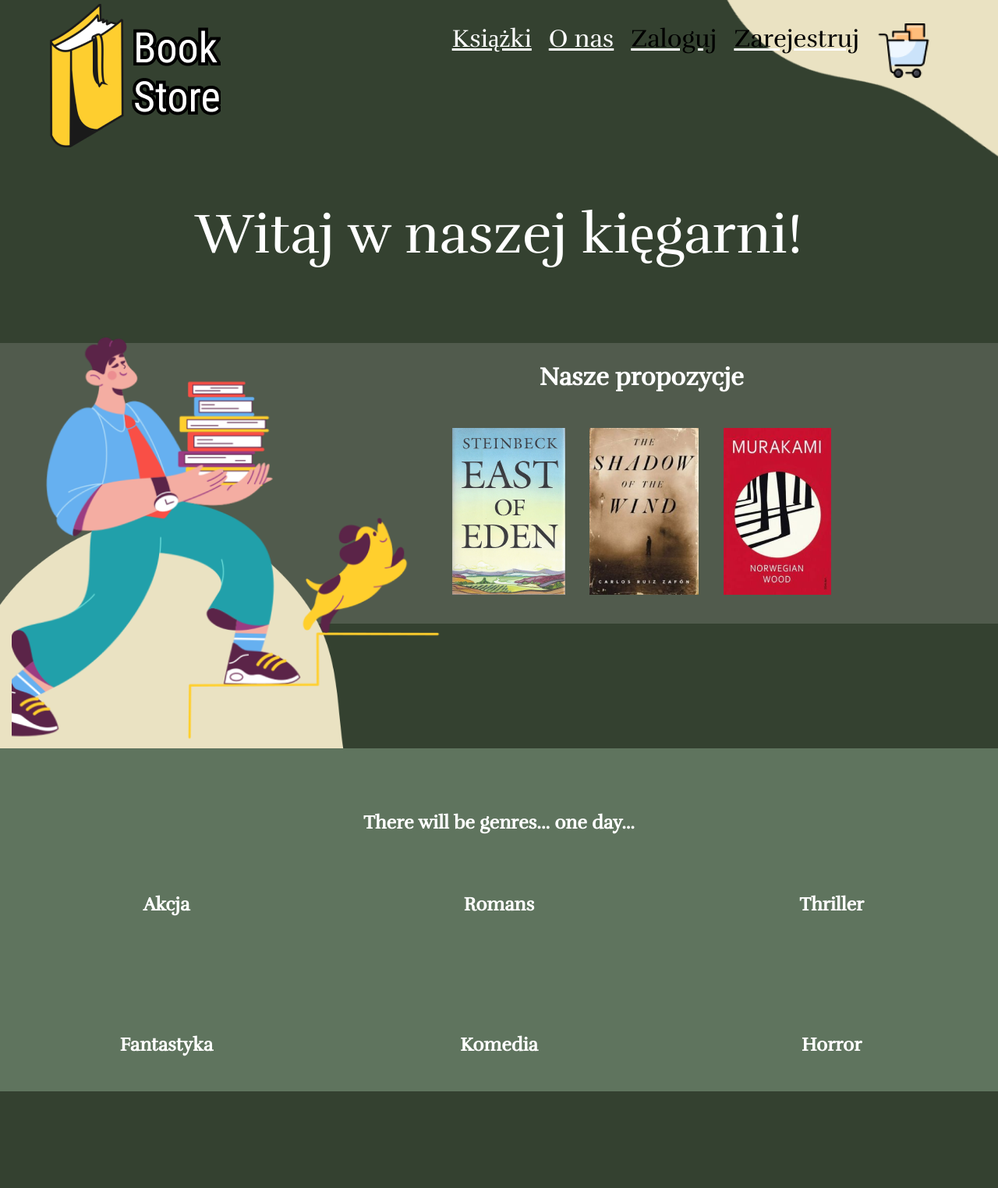
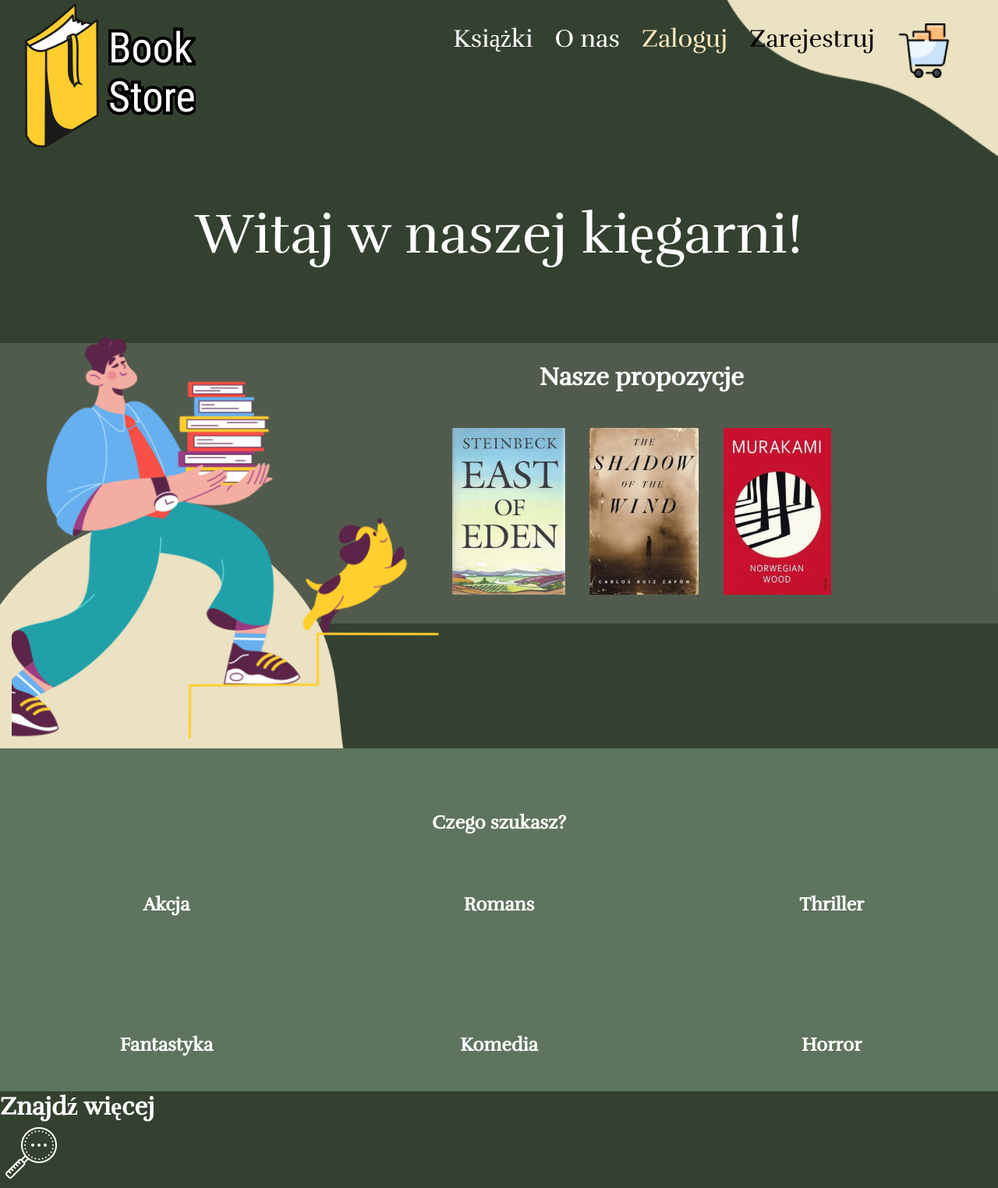
Before and after one commit to machnikovsky/bookstore, a React (Create React App) app in the folder bs-frontend/: page / in a window 1280 px wide. Shown: the whole page at 78% size. Before the commit the page ends 1430 px from the top, so only its background shows below. Built offline with nearby package versions, Linux system fonts and the light colour scheme.

Commit message:
fixed navbar

```diff
--- a/bs-frontend/src/components/Navbar.js
+++ b/bs-frontend/src/components/Navbar.js
@@ -12,9 +12,9 @@ const Navbar = () => {
                 <ul>
                 <Link to="/books"><li className="white">Książki</li></Link>
                 <Link to="/about"><li className="white">O nas</li></Link>
-                <Link to="/login"><li className="black">Zaloguj</li></Link>
+                <Link to="/login"><li className="beige">Zaloguj</li></Link>
                 <Link to="/register"><li className="black">Zarejestruj</li></Link>
-                <li className="icon"><img src={cart} alt="cart" /></li>
+                <Link  to="/cart"><li className="icon"><img src={cart} alt="cart" /></li></Link>
                 </ul>
             </nav>
     );
--- a/bs-frontend/src/components/landingPage/Genres.js
+++ b/bs-frontend/src/components/landingPage/Genres.js
@@ -3,7 +3,7 @@ const Genres = () => {
             <div className="genres-container">
                 <div >
                     <h2>
-                    There will be genres... one day...
+                        Czego szukasz?
                     </h2>
                 </div>
                 <div className="genres">
--- a/bs-frontend/src/components/landingPage/Home.js
+++ b/bs-frontend/src/components/landingPage/Home.js
@@ -2,6 +2,7 @@ import BottomShape from '../../components/BottomShape';
 import Main from '../../components/landingPage/Main';
 import Propositions from '../../components/landingPage/Propositions';
 import Genres from '../../components/landingPage/Genres';
+import More from './More';
 
 
 const Home = () => {
@@ -16,6 +17,9 @@ const Home = () => {
         <div >
             <Genres />
         </div>
+        <div>
+            <More />
+        </div>
     </div>
     );
 }
--- /dev/null
+++ b/bs-frontend/src/components/landingPage/More.js
@@ -0,0 +1,17 @@
+import { Link } from 'react-router-dom';
+import search from '../../assets/icons/search-icon.png';
+
+const More = () => {
+    return (
+            <div className="more-container">
+                <Link to="/search">
+                    <div className="button-content-container">
+                        <h1>Znajdź więcej</h1>
+                        <img src={ search } alt="search" />
+                    </div>
+                </Link>
+            </div>
+    );
+}
+
+export default More;
--- /dev/null
+++ b/bs-frontend/src/styles/_more.scss
@@ -0,0 +1,16 @@
+.more-container {
+
+    height: 15vh;
+    display: flex;
+    justify-content: center;
+    align-items: center;
+
+    .button-content-container {
+        display: flex;
+        justify-content: center;
+        align-items: center;
+        image {
+            display: block;
+        }
+    }
+}
--- a/bs-frontend/src/styles/_navbar.scss
+++ b/bs-frontend/src/styles/_navbar.scss
@@ -1,5 +1,5 @@
 nav {
-    width: 90%;
+    width: 95%;
     margin: 0px auto;
     display: flex;
     justify-content: space-between;
@@ -23,3 +23,7 @@ nav {
 .black {
     color: black;
 }
+
+.beige {
+    color: rgb(255, 233, 194);
+}
--- a/bs-frontend/src/styles/styles.css
+++ b/bs-frontend/src/styles/styles.css
@@ -6,7 +6,7 @@
 }
 
 nav {
-  width: 90%;
+  width: 95%;
   margin: 0px auto;
   display: -webkit-box;
   display: -ms-flexbox;
@@ -41,6 +41,10 @@ nav #logo-container {
 
 .black {
   color: black;
+}
+
+.beige {
+  color: #ffe9c2;
 }
 
 .top-shape-container {
@@ -228,4 +232,8 @@ nav #logo-container {
 body {
   background-color: #344130;
 }
+
+a {
+  text-decoration: none;
+}
 /*# sourceMappingURL=styles.css.map */
--- a/bs-frontend/src/styles/styles.scss
+++ b/bs-frontend/src/styles/styles.scss
@@ -20,3 +20,7 @@
 body {
     background-color: #344130;
 }
+
+a {
+    text-decoration: none;
+}
```
Also changed, not shown: bs-frontend/src/components/Cart.js (added, +10 -0 lines), bs-frontend/src/assets/icons/search-icon.png (added), 1 other file (tests, documents, lock files or other folders).
